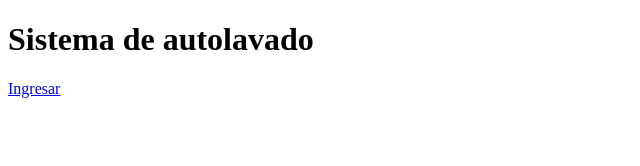
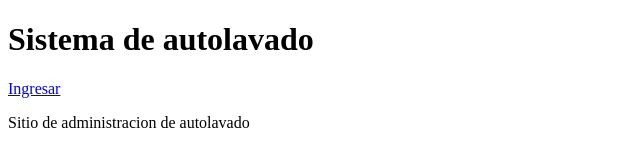
Before and after one commit to Janeth-Ahuacatitla/Proyecto2, a plain HTML site: page index.html in a window 1280 px wide. Shown: the whole page, without its empty margins (0-640 px from the left). Drawn offline with Linux system fonts and the light colour scheme.

Commit message:
agrgar parrafo a index

```diff
--- a/index.html
+++ b/index.html
@@ -8,5 +8,6 @@
 <body>
     <h1>Sistema de autolavado</h1>
     <a href="menu.html">Ingresar</a>
+    <p>Sitio de administracion de autolavado</p>
 </body>
 </html>
```
